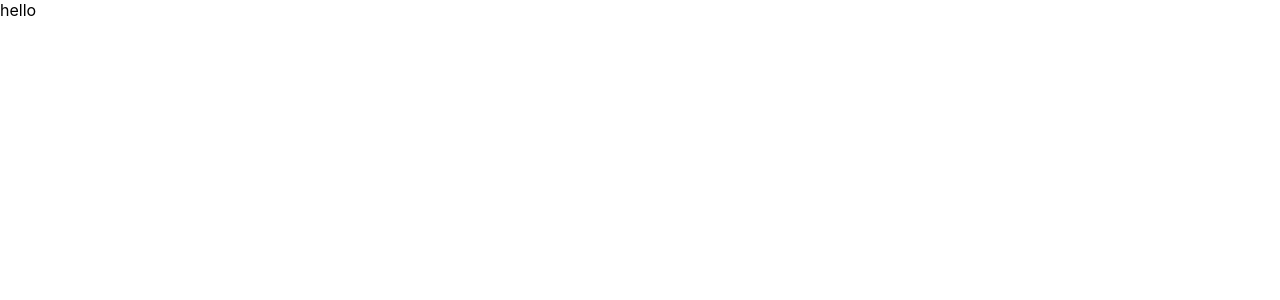
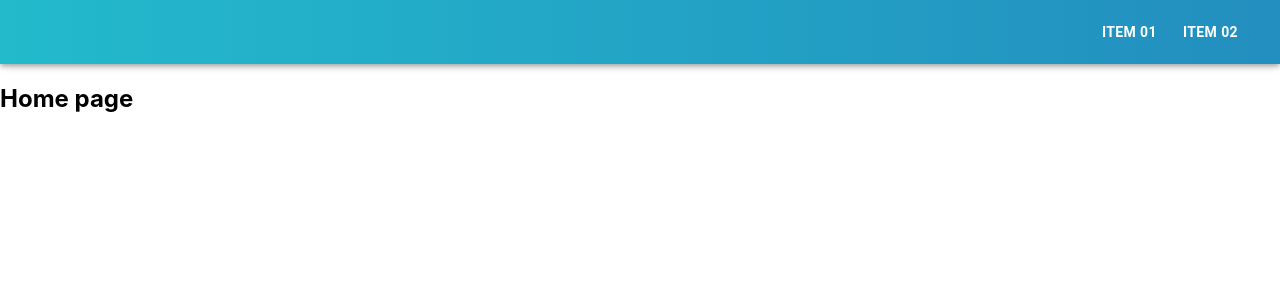
Before and after one commit to navoddilshan9/group-assignment-ead-frontend, a React (Create React App) app: page / in a window 1280 px wide. Shown: the top 300 px of the page. Built offline with nearby package versions, Linux system fonts and the light colour scheme.

Commit message:
app bar added

```diff
--- a/package.json
+++ b/package.json
@@ -5,12 +5,14 @@
   "dependencies": {
     "@emotion/react": "^11.10.5",
     "@emotion/styled": "^11.10.5",
+    "@mui/icons-material": "^5.10.9",
     "@mui/material": "^5.10.11",
     "@testing-library/jest-dom": "^5.16.5",
     "@testing-library/react": "^13.4.0",
     "@testing-library/user-event": "^13.5.0",
     "react": "^18.2.0",
     "react-dom": "^18.2.0",
+    "react-router-dom": "^6.4.2",
     "react-scripts": "5.0.1",
     "web-vitals": "^2.1.4"
   },
--- a/src/App.js
+++ b/src/App.js
@@ -1,5 +1,11 @@
+import DrawerAppBar from './components/AppBar/AppBar'
+
 function App() {
-  return <div className='App'>hello</div>
+  return (
+    <div>
+      <DrawerAppBar />
+    </div>
+  )
 }
 
 export default App
--- /dev/null
+++ b/src/components/AppBar/AppBar.js
@@ -0,0 +1,162 @@
+import React, { useState } from 'react'
+import { BrowserRouter as Router, Route, Routes } from 'react-router-dom'
+import PropTypes from 'prop-types'
+import AppBar from '@mui/material/AppBar'
+import Box from '@mui/material/Box'
+import Divider from '@mui/material/Divider'
+import Drawer from '@mui/material/Drawer'
+import IconButton from '@mui/material/IconButton'
+import List from '@mui/material/List'
+import ListItem from '@mui/material/ListItem'
+import ListItemButton from '@mui/material/ListItemButton'
+import ListItemText from '@mui/material/ListItemText'
+import MenuIcon from '@mui/icons-material/Menu'
+import Toolbar from '@mui/material/Toolbar'
+import Typography from '@mui/material/Typography'
+import Button from '@mui/material/Button'
+
+import { Slide, useScrollTrigger } from '@mui/material'
+
+import HomePage from '../../pages/Home/HomePage'
+
+const drawerWidth = 240
+
+function DrawerAppBar(props) {
+  const { window } = props
+  const [mobileOpen, setMobileOpen] = useState(false)
+  const [state, setState] = useState({
+    top: false,
+    left: false,
+    bottom: false,
+    right: false,
+  })
+
+  const trigger = useScrollTrigger()
+
+  const handleDrawerToggle = () => {
+    setMobileOpen(!mobileOpen)
+  }
+
+  const toggleDrawer = (anchor, open) => (event) => {
+    if (
+      event.type === 'keydown' &&
+      (event.key === 'Tab' || event.key === 'Shift')
+    ) {
+      return
+    }
+
+    setState({ ...state, [anchor]: open })
+  }
+
+  const drawer = (
+    <Box sx={{ textAlign: 'center' }}>
+      <Typography variant='h6' sx={{ my: 2 }}>
+        {/* MUI */}
+      </Typography>
+      <Divider />
+      <List>
+        <ListItem>
+          <ListItemButton sx={{ textAlign: 'center' }}>
+            <ListItemText primary='Item 01' />
+          </ListItemButton>
+        </ListItem>
+        <ListItem>
+          <ListItemButton sx={{ textAlign: 'center' }}>
+            <ListItemText primary='Item 02' />
+          </ListItemButton>
+        </ListItem>
+      </List>
+    </Box>
+  )
+
+  const container =
+    window !== undefined ? () => window().document.body : undefined
+
+  return (
+    <Box>
+      <Slide appear={false} direction='down' in={!trigger}>
+        <AppBar
+          component='nav'
+          sx={{
+            background: 'linear-gradient(90deg,#23bacc 0,#238ebf)',
+          }}
+        >
+          <Toolbar>
+            <IconButton
+              color='inherit'
+              aria-label='open drawer'
+              edge='start'
+              onClick={handleDrawerToggle}
+              sx={{ mr: 2, display: { sm: 'none' } }}
+            >
+              <MenuIcon />
+            </IconButton>
+            <Typography
+              variant='h6'
+              component='div'
+              sx={{ flexGrow: 1, display: { xs: 'none', sm: 'block' } }}
+            >
+              {/* MUI */}
+            </Typography>
+            <Box sx={{ display: { xs: 'none', sm: 'block' } }}>
+              <Button
+                sx={{
+                  color: '#fff',
+                  marginRight: '10px',
+                  fontWeight: 'bold',
+                }}
+              >
+                Item 01
+              </Button>
+              <Button
+                sx={{
+                  color: '#fff',
+                  marginRight: '10px',
+                  fontWeight: 'bold',
+                }}
+              >
+                Item 02
+              </Button>
+            </Box>
+          </Toolbar>
+        </AppBar>
+      </Slide>
+
+      <Box component='nav'>
+        <Drawer
+          container={container}
+          variant='temporary'
+          open={mobileOpen}
+          onClose={handleDrawerToggle}
+          ModalProps={{
+            keepMounted: true,
+          }}
+          sx={{
+            backgroundColor: '#282D32',
+            display: { xs: 'block', sm: 'none' },
+            '& .MuiDrawer-paper': {
+              boxSizing: 'border-box',
+              width: drawerWidth,
+            },
+          }}
+        >
+          {drawer}
+        </Drawer>
+      </Box>
+      <Box>
+        <Toolbar />
+        <Router>
+          <Routes>
+            <Route exact path='/' element={<HomePage />}></Route>
+          </Routes>
+        </Router>
+      </Box>
+    </Box>
+  )
+}
+
+DrawerAppBar.propTypes = {
+  window: PropTypes.func,
+}
+
+export default DrawerAppBar
--- /dev/null
+++ b/src/pages/Home/HomePage.js
@@ -0,0 +1,11 @@
+import React from 'react'
+
+const HomePage = () => {
+  return (
+    <div>
+      <h2>Home page</h2>
+    </div>
+  )
+}
+
+export default HomePage
```
